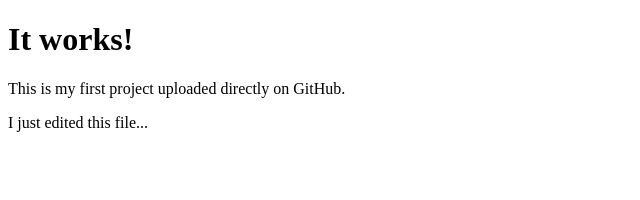
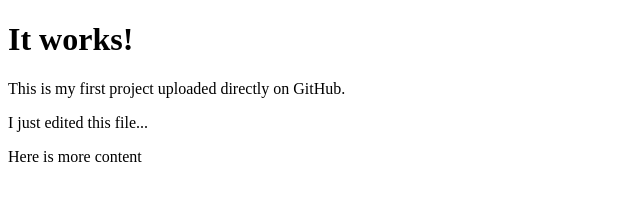
Before and after one commit to SwsnHjz/hello-github, a plain HTML site: page index.html in a window 1280 px wide. Shown: the whole page, without its empty margins (0-640 px from the left). Drawn offline with Linux system fonts and the light colour scheme.

Commit message:
Added changes

```diff
--- a/index.html
+++ b/index.html
@@ -7,5 +7,6 @@
     <h1>It works!</h1>
     <p>This is my first project uploaded directly on GitHub.</p>
     <p>I just edited this file...</p>
+    <p>Here is more content</p>
   </body>
 </html>
```
Also changed, not shown: 1 other file.
